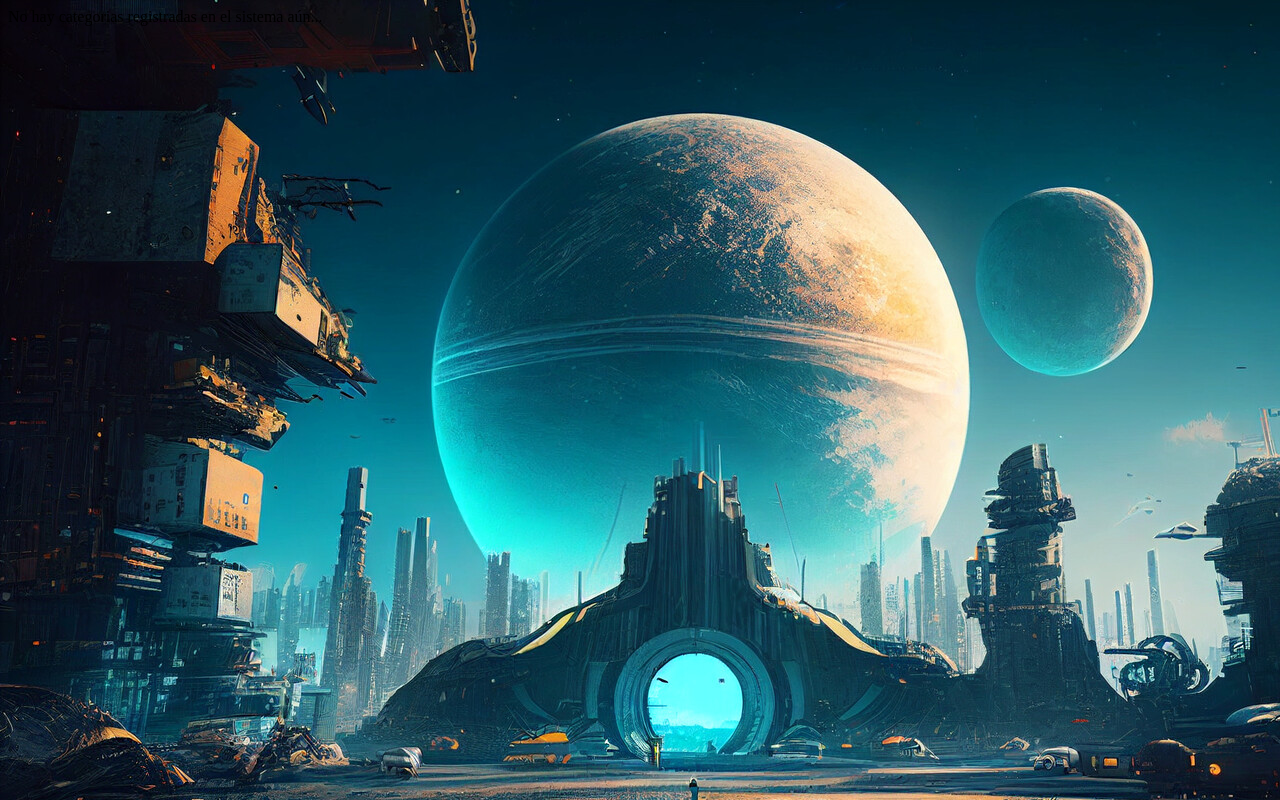
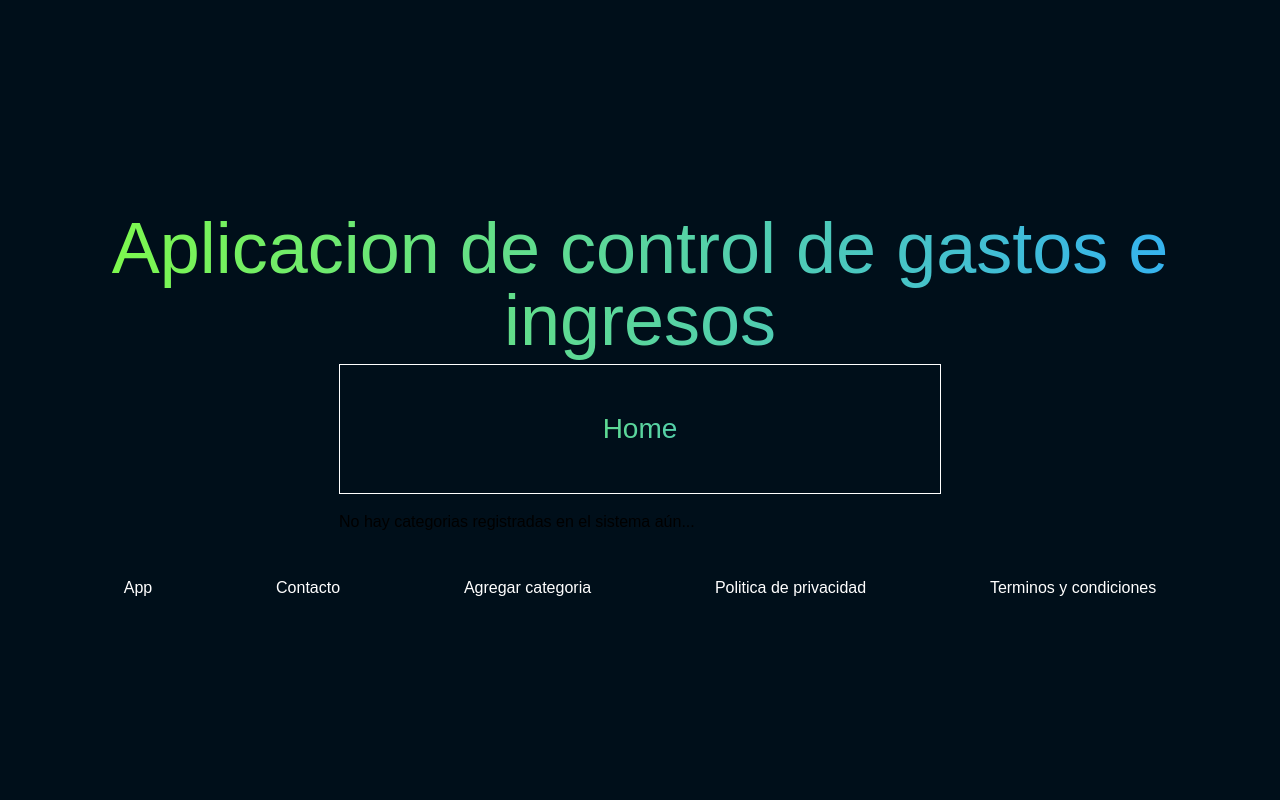
Before and after one commit to felipeantonio0804/Pre-ExpenseTracker, a Django app: page /transactions/ in a window 1280 px wide. Run offline with Django 4.2, Linux system fonts and the light colour scheme; data that the repository does not hold is empty.

Commit message:
Agregar de vista base.html, para tener la plantilla a usar en las otras paginas y poniendola en index.html, y agregando archivos de estilos iniciales

```diff
--- /dev/null
+++ b/transactions/static/transactions/reset.css
@@ -0,0 +1,48 @@
+/* http://meyerweb.com/eric/tools/css/reset/
+   v2.0 | 20110126
+   License: none (public domain)
+*/
+
+html, body, div, span, applet, object, iframe,
+h1, h2, h3, h4, h5, h6, p, blockquote, pre,
+a, abbr, acronym, address, big, cite, code,
+del, dfn, em, img, ins, kbd, q, s, samp,
+small, strike, strong, sub, sup, tt, var,
+b, u, i, center,
+dl, dt, dd, ol, ul, li,
+fieldset, form, label, legend,
+table, caption, tbody, tfoot, thead, tr, th, td,
+article, aside, canvas, details, embed,
+figure, figcaption, footer, header, hgroup,
+menu, nav, output, ruby, section, summary,
+time, mark, audio, video {
+	margin: 0;
+	padding: 0;
+	border: 0;
+	font-size: 100%;
+	font: inherit;
+	vertical-align: baseline;
+}
+/* HTML5 display-role reset for older browsers */
+article, aside, details, figcaption, figure,
+footer, header, hgroup, menu, nav, section {
+	display: block;
+}
+body {
+	line-height: 1;
+}
+ol, ul {
+	list-style: none;
+}
+blockquote, q {
+	quotes: none;
+}
+blockquote:before, blockquote:after,
+q:before, q:after {
+	content: '';
+	content: none;
+}
+table {
+	border-collapse: collapse;
+	border-spacing: 0;
+}
--- a/transactions/static/transactions/style.css
+++ b/transactions/static/transactions/style.css
@@ -1,6 +1,49 @@
-li a{
-    color: green;
+body, header, ul, li, footer {
+    align-items: center;
+    display: flex;
+    justify-content: center;
 }
-body{
-    background: white url('images/background.jpeg') no-repeat ;
+header, ul {
+    background: linear-gradient(
+        to right,
+        hsl(98, 100%, 62%),
+        hsl(204, 100%,  59%)
+    );
+    -webkit-background-clip: text;
+    -webkit-text-fill-color: transparent;
+    text-align: center;
 }
+body {
+   background: hsl(204, 100%, 5%);
+   flex-direction: column;
+   font-family: Arial, Helvetica, sans-serif;
+   height: 100vh;
+}
+
+header {
+    color: #71622d;
+    font-size: 72px;
+    height: 60px;
+    padding: 100px 50px 50px;
+}
+
+ul{
+    flex-direction: column;
+}
+
+li {
+    border: 1px solid white;
+    font-size: 28px;
+    margin-bottom: 20px;
+    padding: 50px;
+    width: 500px;
+}
+a {
+    color: white;
+    text-decoration: none;
+}
+footer {
+    justify-content: space-evenly;
+    padding: 50px 0;
+    width: 100vw;
+}
--- /dev/null
+++ b/transactions/templates/transactions/base.html
@@ -0,0 +1,36 @@
+{% load static %}
+<!DOCTYPE html>
+<html lang="en">
+<head>
+    <meta charset="UTF-8">
+    <meta name="viewport" content="width=device-width, initial-scale=1.0">
+    <title>{% block title %}{% endblock %}</title>
+    <link rel='stylesheet' href="{% static 'transactions/reset.css' %}">
+    <link rel='stylesheet' href="{% static 'transactions/style.css' %}">
+</head>
+<body>
+    <header>
+        <h1>Aplicacion de control de gastos e ingresos</h1>
+    </header>
+    <main>
+        <div id="sidebar">
+            {% block sidebar %}
+                <ul>
+                    <li><a href="{% url 'transactionsApp:index' %}">Home</a></li>
+                </ul>
+            {% endblock %}
+        </div>
+        <div id="content">
+            {% block content %}
+            {% endblock %}
+        </div>
+    </main>
+    <footer>
+        <a href="{% url 'transactionsApp:index' %}">App</a>
+        <a href="#">Contacto</a>
+        <a href="#">Agregar categoria</a>
+        <a href="#">Politica de privacidad</a>
+        <a href="#">Terminos y condiciones</a>
+    </footer>
+</body>
+</html>
--- a/transactions/templates/transactions/index.html
+++ b/transactions/templates/transactions/index.html
@@ -1,7 +1,8 @@
-{% load static %}
-<link rel='stylesheet' href="{% static 'transactions/style.css' %}">
+{% extends "transactions/base.html" %}
+{% block title %}My amazing app{% endblock %}
+{% block content %}
     {% if category_list %}
-    <h2>Listado de categorias</h2><br/>
+        <h1>Listado de categorias</h1>
         <ul>
         {% for category in category_list  %}
             <li><a href="{% url 'transactionsApp:details' category.id %}">{{category.name}}</a></li>
@@ -10,3 +11,4 @@
     {% else %}
         <p>No hay categorias registradas en el sistema aún...</p>
     {% endif %}
+{% endblock %}
```
Lines whose indentation alone changed are shown as unchanged.
